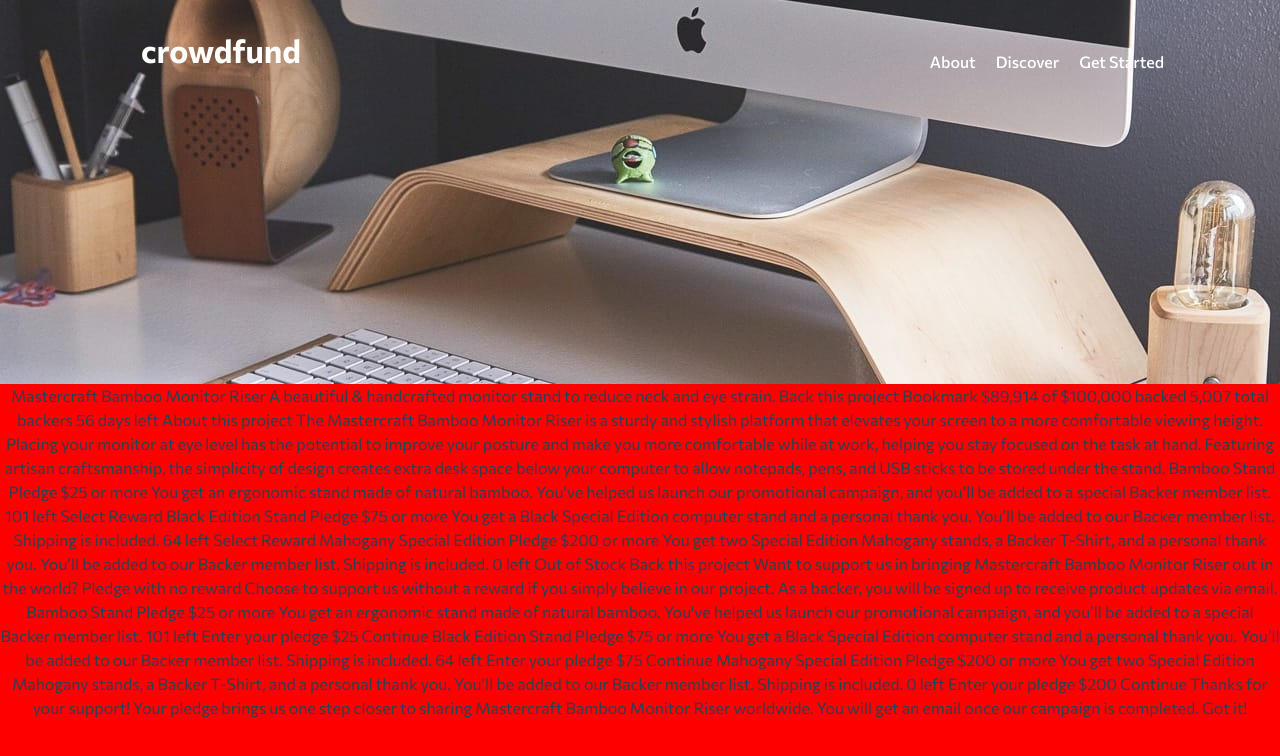
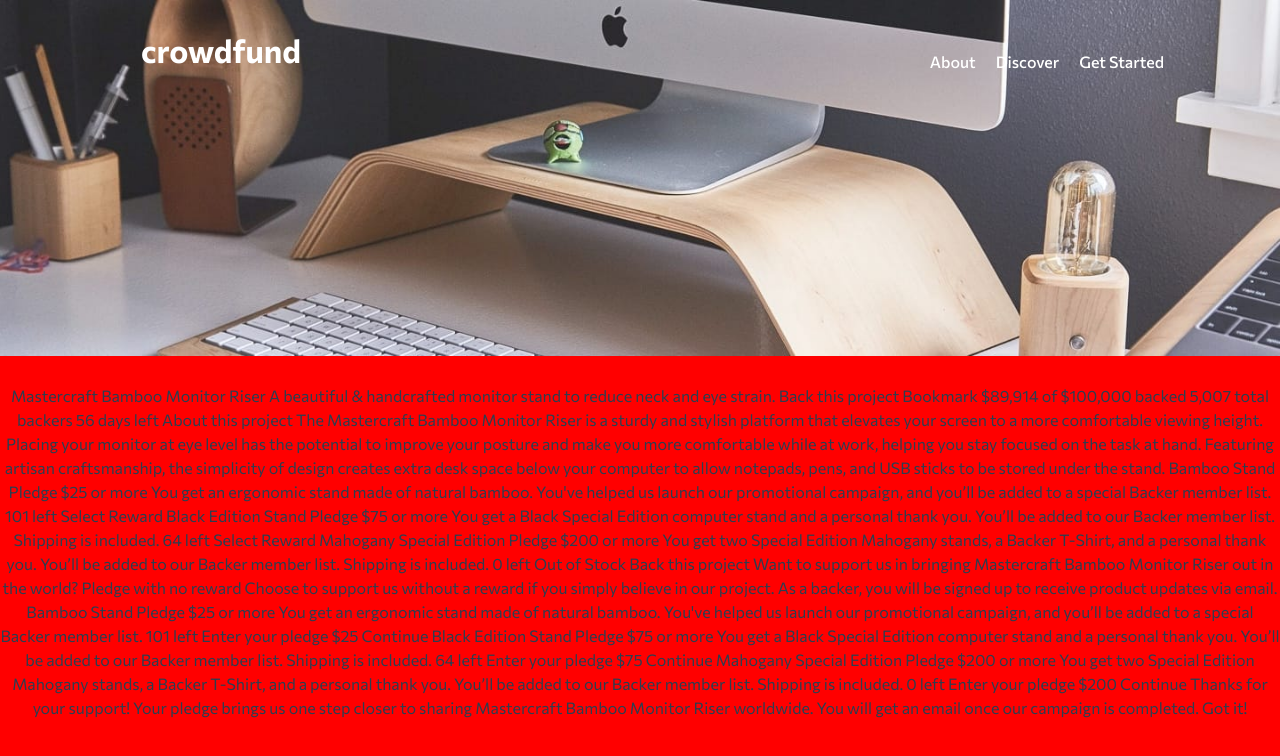
Before and after one commit to CHEGEBB/Mastering-Vue-Journey, a Vue app in the folder crowdfunding-product-page-main/: page / in a window 1280 px wide. Shown: the top 756 px of the page. Built offline with nearby package versions, Linux system fonts and the light colour scheme.

Commit message:
Refactor header styling in App.vue: Add background-size and background-repeat properties

```diff
--- a/crowdfunding-product-page-main/src/App.vue
+++ b/crowdfunding-product-page-main/src/App.vue
@@ -136,6 +136,8 @@ export default {
 }
 .header{
   background: url('./assets/images/image-hero-desktop.jpg');
+  background-size:contain;
+  background-repeat: no-repeat;
 }
 body{
   background:red;
```
